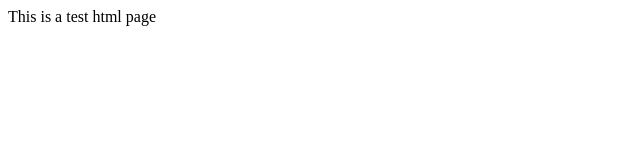
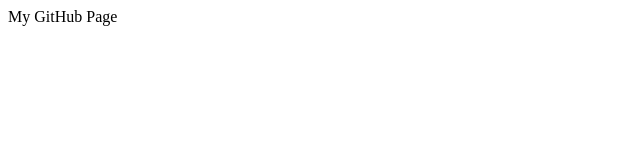
Before and after one commit to sharneng/gm4java, a plain HTML site: page index.html in a window 1280 px wide. Shown: the full height of the page, 0-640 px from the left. Drawn offline with Linux system fonts and the light colour scheme.

Commit message:
First pages commit

```diff
--- a/try.html
+++ b/index.html
@@ -1,5 +1,5 @@
 <html>
 <body>
-This is a test html page
+My GitHub Page
 </body>
 </html>
```
Also changed, not shown: 2 other files.
